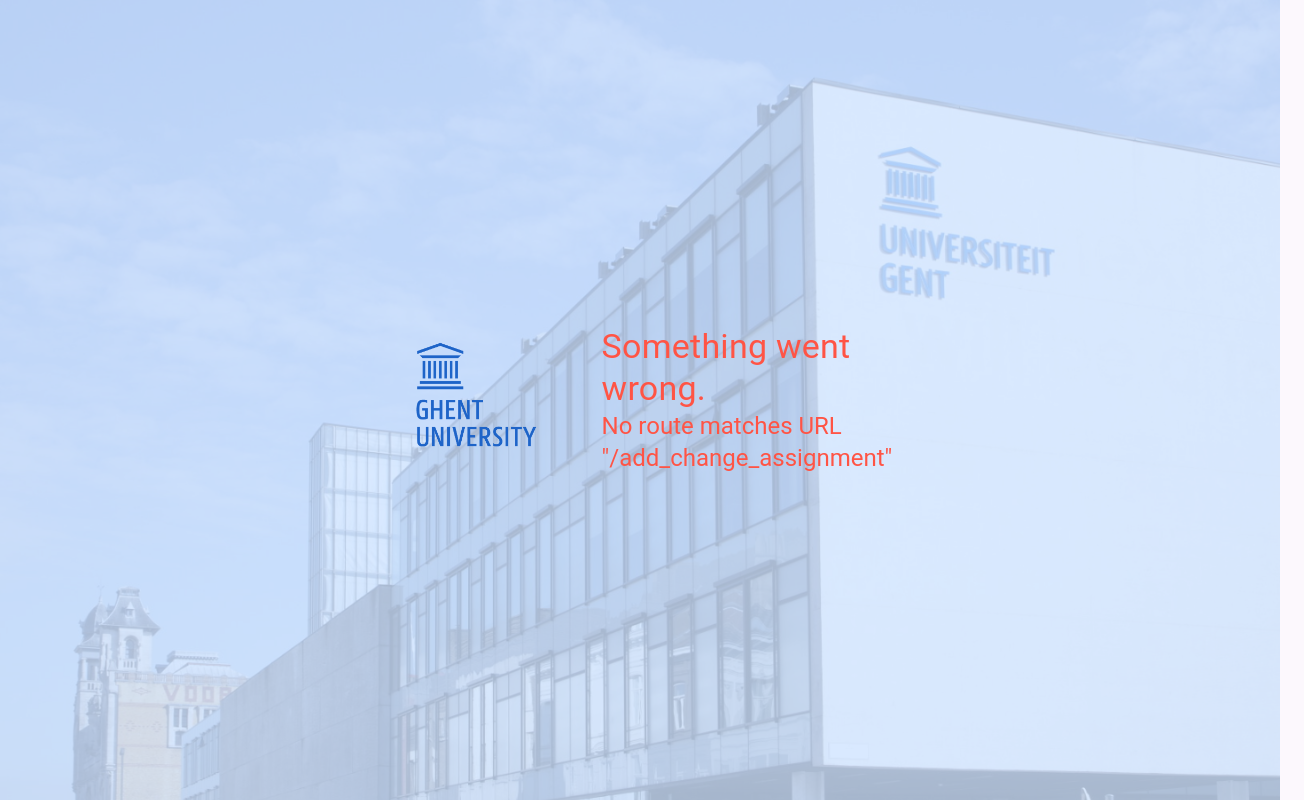
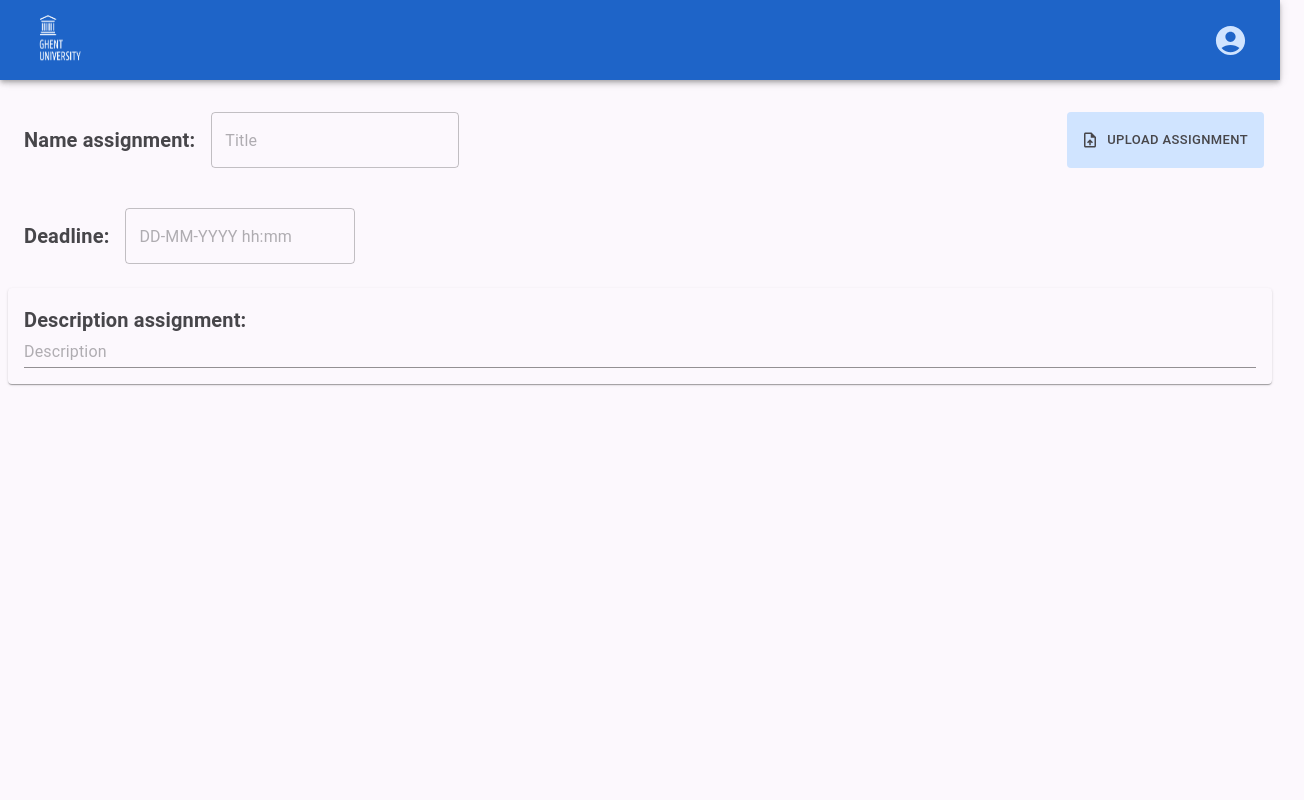
Before and after one commit to SELab-2/UGent-4, a React (Vite) app in the folder frontend/frontend/: page /add_change_assignment in a window 1280 px wide. Shown: the whole page, 1304 px wide, since content can reach past the window. Built offline with nearby package versions, Linux system fonts and the light colour scheme.

Commit message:
- gewerkt aan add_change assignment pagina - commentaar geschreven voor componenten/paginas - grote error verholpen met grid2 (import Grid2 from "@mui/material/Unstable_Grid2/Grid2"; ipv import Grid2 from "@mui/material/Unstable_Grid2";) - aan uploadfunctionaliteit gewerkt

```diff
--- a/frontend/frontend/src/Theme.ts
+++ b/frontend/frontend/src/Theme.ts
@@ -17,7 +17,7 @@
         },
         text: {
             primary: '#47464A',
-            secondary: '#FCF8FD'
+            secondary: '#cbc8cc'
         },
         error: {
             main: '#FF5445'
@@ -27,7 +27,6 @@
         },
 
     },
-
 });
 
 export default theme;
--- /dev/null
+++ b/frontend/frontend/src/components/FileUploadButton.tsx
@@ -0,0 +1,41 @@
+import {styled} from '@mui/material/styles';
+import Button from '@mui/material/Button';
+import UploadFileIcon from "@mui/icons-material/UploadFile";
+
+const VisuallyHiddenInput = styled('input')({
+    clipPath: 'inset(50%)',
+    height: 1,
+    overflow: 'hidden',
+    position: 'absolute',
+    bottom: 0,
+    left: 0,
+    whiteSpace: 'nowrap',
+    width: 1,
+});
+
+interface InputFileUploadProps {
+    name: string;
+    fileTypes: string[];
+    path: string;
+    multiple?: boolean;
+}
+
+export default function InputFileUpload({name, fileTypes, path, multiple}: InputFileUploadProps) {
+    return (
+        <Button variant={"contained"} color={"secondary"} size={'small'}
+                startIcon={<UploadFileIcon/>}
+                disableElevation
+                component="label"
+                role={undefined}
+                tabIndex={-1}
+                sx={{
+                    marginRight: 3,
+                    padding: 2,
+                }}
+        >
+            {name}
+            <VisuallyHiddenInput type="file" value={path} accept={fileTypes.join(',')}
+                                 multiple={multiple}/>
+        </Button>
+    );
+}
--- a/frontend/frontend/src/i18n/en.ts
+++ b/frontend/frontend/src/i18n/en.ts
@@ -14,6 +14,9 @@
     filename: "Submitted file:",
     restrictions: "Restrictions:",
     current_projects: "Current projects",
+    assignmentName: "Name assignment:",
+    upload: "Upload assignment",
+    description: "Description assignment:",
 };
 
 export default english;
--- a/frontend/frontend/src/i18n/nl.ts
+++ b/frontend/frontend/src/i18n/nl.ts
@@ -14,6 +14,9 @@
     filename: "Ingediend bestand:",
     restrictions: "Restricties:",
     current_projects: "Huidige projecten",
+    assignmentName: "Naam opdracht:",
+    upload: "Upload opgavebestand",
+    description: "Beschrijving opgave:",
 };
 
 export default dutch;
--- a/frontend/frontend/src/pages/AddChangeAssignmentPage/AddChangeAssignmentPage.tsx
+++ b/frontend/frontend/src/pages/AddChangeAssignmentPage/AddChangeAssignmentPage.tsx
@@ -1,11 +1,34 @@
-import {Stack} from "@mui/material";
+import {Box, Card, Stack, TextField, Typography} from "@mui/material";
 import {Header} from "../../components/Header.tsx";
-import {useState} from "react";
+import {ChangeEvent, useState} from "react";
 import {Dayjs} from "dayjs";
+import {t} from "i18next";
+import {DateTimePicker, LocalizationProvider, renderTimeViewClock} from "@mui/x-date-pickers";
+import {AdapterDayjs} from "@mui/x-date-pickers/AdapterDayjs/AdapterDayjs";
+import 'dayjs/locale/nl';
+import FileUploadButton from "../../components/FileUploadButton";
+
+
+//TODO: fix api integration
+
+/**
+ * This page is used to add or change an assignment.
+ * The page should only be accessible to teachers of the course.
+ * The page should contain a form to fill in the details of the assignment.
+ * The form should contain the following fields:
+ * - Title
+ * - Description
+ * - Due date with datepicker
+ * - Restrictions
+ * - Groups
+ * - Visible
+ * The form should also contain a button to upload the assignment file for ease of use.
+ */
 
 interface assignment {
     title: string,
     description: string,
+    assignmentFile: File,
     dueDate: Dayjs,
     restrictions: restriction[],
     groups: boolean,
@@ -19,18 +42,20 @@
 }
 
 export function AddChangeAssignmentPage() {
+    // State for the different fields of the assignment
     const [title, setTitle] = useState("");
     const [description, setDescription] = useState("");
-    const [dueDate, setDueDate] = useState<Dayjs>();
+    const [dueDate, setDueDate] = useState<Dayjs | null>(null);
     const [restrictions, setRestrictions] = useState<restriction[]>([]);
     const [groups, setGroups] = useState(false);
     const [visible, setVisible] = useState(false);
+    const [assignmentFile, setAssignmentFile] = useState<string>("");
 
-    //upload the details of the assignment trough a text file
-
-    const uploadDescription = (event: React.ChangeEvent<HTMLInputElement>) => {
-
-
+    /**
+     * Function to upload the details of the assignment through a text file
+     * @param {ChangeEvent<HTMLInputElement>} event - The event object
+     */
+    const uploadDescription = (event: ChangeEvent<HTMLInputElement>) => {
         setDescription(event.target.value);
     }
 
@@ -38,7 +63,49 @@
         <>
             <Stack direction={"column"}>
                 <Header variant={"default"} title={title}/>
-
+                <Stack direction={"column"} spacing={1} marginTop={11}>
+                    <Box aria-label={"title_and_upload"}
+                         padding={2}
+                         gap={1}
+                         display={'flex'}
+                         flexDirection={"row"}
+                         width={'100%'}
+                         justifyContent={"space-between"}>
+                        <Box aria-label={'title'} display={'flex'} flexDirection={"row"} gap={2} alignItems={"center"}>
+                            <Typography variant={'h6'} color={"text.primary"}
+                                        fontWeight={"bold"}>{t('assignmentName')}</Typography>
+                            <TextField type="text" placeholder={"Title"}
+                                       onChange={(event) => setTitle(event.target.value)}/>
+                        </Box>
+                        <FileUploadButton name={t('upload')} path={assignmentFile}
+                                          fileTypes={['.pdf', '.zip']}/>
+                    </Box>
+                    <Box aria-label={'deadline'} padding={2} display={'flex'} flexDirection={'row'}
+                         alignItems={'center'} gap={2}>
+                        <Typography variant={'h6'} color={"text.primary"}
+                                    fontWeight={"bold"}>Deadline:</Typography>
+                        <LocalizationProvider dateAdapter={AdapterDayjs} adapterLocale="nl">
+                            <DateTimePicker value={dueDate}
+                                            sx={{width: 230}}
+                                            viewRenderers={{
+                                                hours: renderTimeViewClock,
+                                                minutes: renderTimeViewClock,
+                                                seconds: renderTimeViewClock,
+                                            }}
+                                            onChange={(newValue) => setDueDate(newValue)}/>
+                        </LocalizationProvider>
+                    </Box>
+                    <Card aria-label={'description'} elevation={1} sx={{backgroundColor: 'background.default'}}>
+                        <Box padding={2} maxHeight={"20 svh"}>
+                            <Typography variant={'h6'} color={"text.primary"}
+                                        fontWeight={"bold"}>{t('description')}</Typography>
+                            <TextField type="text" placeholder={"Description"} variant={'standard'} multiline
+                                       value={description} onChange={(event) => setDescription(event.target.value)}
+                                       fullWidth
+                                       sx={{overflowY: 'auto', maxHeight: '25svh'}}/>
+                        </Box>
+                    </Card>
+                </Stack>
             </Stack>
         </>
     );
```
Also changed, not shown: frontend/frontend/src/components/DeadlineCalendar.tsx (+8 -8 lines), frontend/frontend/src/components/Header.tsx (+48 -23 lines), frontend/frontend/src/main.tsx (+5 -2 lines), frontend/frontend/src/pages/mainPage/MainPage.tsx (+15 -1 lines), frontend/frontend/src/pages/submissionPage/SubmissionPage.tsx (+9 -3 lines).
